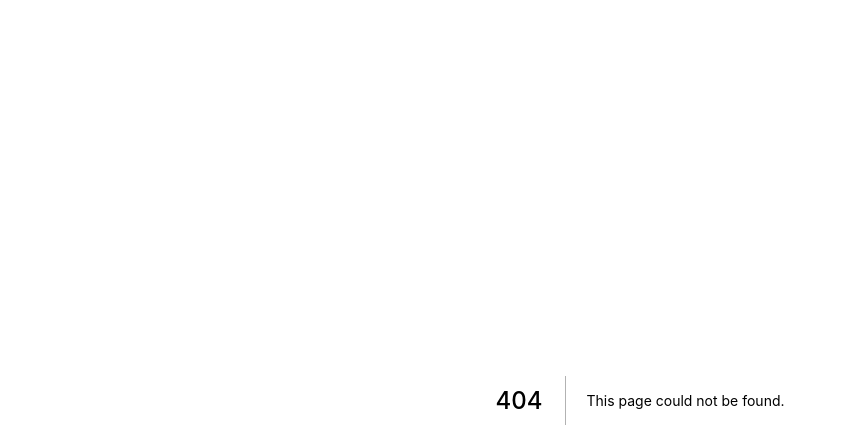
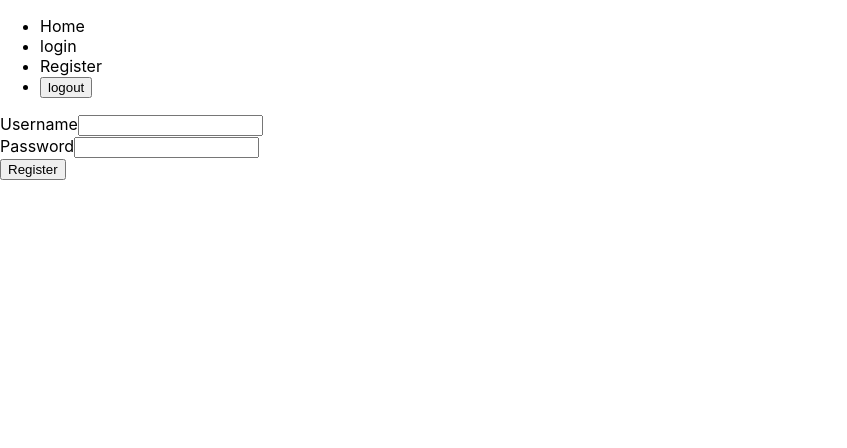
Before and after one commit to INOCcent-afk/my-stack, a Next.js app in the folder client/: page /register in a window 1280 px wide. Before the commit this address had no page. Shown: the top 448 px of the page, without its empty margins (0-847 px from the left). Built offline with nearby package versions, Linux system fonts and the light colour scheme.

Commit message:
register

```diff
--- a/client/src/generated/graphql.ts
+++ b/client/src/generated/graphql.ts
@@ -110,6 +110,13 @@ export type LoginMutationVariables = Exact<{
 
 export type LoginMutation = { __typename?: 'Mutation', login: { __typename?: 'UserResponse', errors?: Array<{ __typename?: 'FieldError', field: string, message: string }> | null | undefined, user?: { __typename?: 'User', id: number, username: string } | null | undefined } };
 
+export type RegisterMutationVariables = Exact<{
+  options: UsernamePasswordInput;
+}>;
+
+
+export type RegisterMutation = { __typename?: 'Mutation', register: { __typename?: 'UserResponse', errors?: Array<{ __typename?: 'FieldError', field: string, message: string }> | null | undefined, user?: { __typename?: 'User', id: number, username: string } | null | undefined } };
+
 export type MeQueryVariables = Exact<{ [key: string]: never; }>;
 
 
@@ -146,6 +153,33 @@ export const useLoginMutation = <
     useMutation<LoginMutation, TError, LoginMutationVariables, TContext>(
       'Login',
       (variables?: LoginMutationVariables) => fetcher<LoginMutation, LoginMutationVariables>(client, LoginDocument, variables, headers)(),
+      options
+    );
+export const RegisterDocument = `
+    mutation Register($options: UsernamePasswordInput!) {
+  register(options: $options) {
+    errors {
+      field
+      message
+    }
+    user {
+      id
+      username
+    }
+  }
+}
+    `;
+export const useRegisterMutation = <
+      TError = unknown,
+      TContext = unknown
+    >(
+      client: GraphQLClient,
+      options?: UseMutationOptions<RegisterMutation, TError, RegisterMutationVariables, TContext>,
+      headers?: RequestInit['headers']
+    ) =>
+    useMutation<RegisterMutation, TError, RegisterMutationVariables, TContext>(
+      'Register',
+      (variables?: RegisterMutationVariables) => fetcher<RegisterMutation, RegisterMutationVariables>(client, RegisterDocument, variables, headers)(),
       options
     );
 export const MeDocument = `
--- a/client/src/pages/_app.tsx
+++ b/client/src/pages/_app.tsx
@@ -1,6 +1,7 @@
 import "../styles/globals.css";
 import type { AppProps } from "next/app";
 import { QueryClient, QueryClientProvider } from "react-query";
+import Navbar from "../ui/Navbar";
 
 const queryClient = new QueryClient({
   defaultOptions: {
@@ -16,7 +17,9 @@ const queryClient = new QueryClient({
 function MyApp({ Component, pageProps }: AppProps) {
   return (
     <QueryClientProvider client={queryClient}>
-      <Component {...pageProps} />
+      <Navbar>
+        <Component {...pageProps} />
+      </Navbar>
     </QueryClientProvider>
   );
 }
--- a/client/src/pages/index.tsx
+++ b/client/src/pages/index.tsx
@@ -1,5 +1,5 @@
 import Head from "next/head";
-import { Post, PostsQuery, usePostsQuery } from "../generated/graphql";
+import { PostsQuery, usePostsQuery } from "../generated/graphql";
 import graphqlRequestClient from "../lib/clients/graphqlRequestClient";
 
 export default function Home() {
--- /dev/null
+++ b/client/src/pages/register.tsx
@@ -0,0 +1,70 @@
+import React, { FormEvent, SyntheticEvent, useState } from "react";
+import { RegisterMutation, useRegisterMutation } from "../generated/graphql";
+import graphqlRequestClient from "../lib/clients/graphqlRequestClient";
+
+const register = () => {
+  const [userData, setUserData] = useState({
+    username: "",
+    password: "",
+  });
+  const [errors, setErrors] = useState({
+    field: "",
+    message: "",
+  });
+
+  const handleRegisterData = (e: SyntheticEvent<HTMLInputElement>): void => {
+    setUserData({
+      ...userData,
+      [e.currentTarget.name]: e.currentTarget.value,
+    });
+  };
+
+  const loginMutation = useRegisterMutation<RegisterMutation | Error>(
+    graphqlRequestClient,
+    {
+      onSuccess: (data: RegisterMutation) => {
+        if (data.register.user) {
+        } else {
+          setErrors({
+            field: data.register.errors![0].field,
+            message: data.register.errors![0].message,
+          });
+        }
+      },
+    }
+  );
+
+  const onSubmit = (e: FormEvent) => {
+    e.preventDefault();
+    loginMutation.mutate({ options: userData });
+  };
+
+  return (
+    <form onSubmit={onSubmit}>
+      {errors.field && errors.message && (
+        <h1 style={{ color: "red" }}>
+          {errors.field}: {errors.message}
+        </h1>
+      )}
+      <label htmlFor="username">Username</label>
+      <input
+        type="text"
+        value={userData.username}
+        name="username"
+        onChange={(e) => handleRegisterData(e)}
+      />
+      <br />
+      <label htmlFor="password">Password</label>
+      <input
+        type="password"
+        value={userData.password}
+        name="password"
+        onChange={(e) => handleRegisterData(e)}
+      />
+      <br />
+      <button type="submit">Register</button>
+    </form>
+  );
+};
+
+export default register;
--- /dev/null
+++ b/client/src/ui/Navbar.tsx
@@ -0,0 +1,32 @@
+import Link from "next/link";
+import React, { FC, ReactNode } from "react";
+
+const Navbar: FC<ReactNode> = ({ children }) => {
+  return (
+    <header>
+      <ul>
+        <li>
+          <Link href="/">
+            <a>Home</a>
+          </Link>
+        </li>
+        <li>
+          <Link href="/login">
+            <a>login</a>
+          </Link>
+        </li>
+        <li>
+          <Link href="/register">
+            <a>Register</a>
+          </Link>
+        </li>
+        <li>
+          <button>logout</button>
+        </li>
+      </ul>
+      {children}
+    </header>
+  );
+};
+
+export default Navbar;
```
Also changed, not shown: client/src/graphql/mutations/register.graphql (added, +12 -0 lines).
